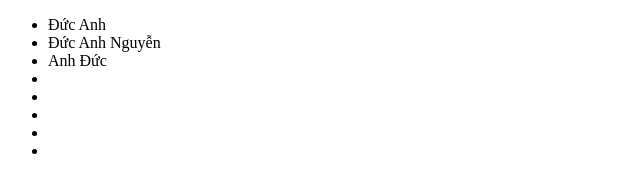
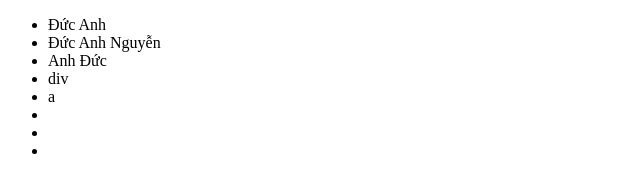
Before and after one commit to mynameisducanh/TestGit, a plain HTML site: page login.html in a window 1280 px wide. Shown: the full height of the page, 0-640 px from the left. Drawn offline with Linux system fonts and the light colour scheme.

Commit message:
update lan 2

```diff
--- a/login.html
+++ b/login.html
@@ -13,8 +13,8 @@
 
             <li>Đức Anh Nguyễn</li>
             <li>Anh Đức <a></a></li>
-            <li></li>
-            <li></li>
+            <li>div</li>
+            <li>a</li>
             <li></li>
             <li></li>
             <li></li>
```
Also changed, not shown: index.html (+1 -1 lines).
